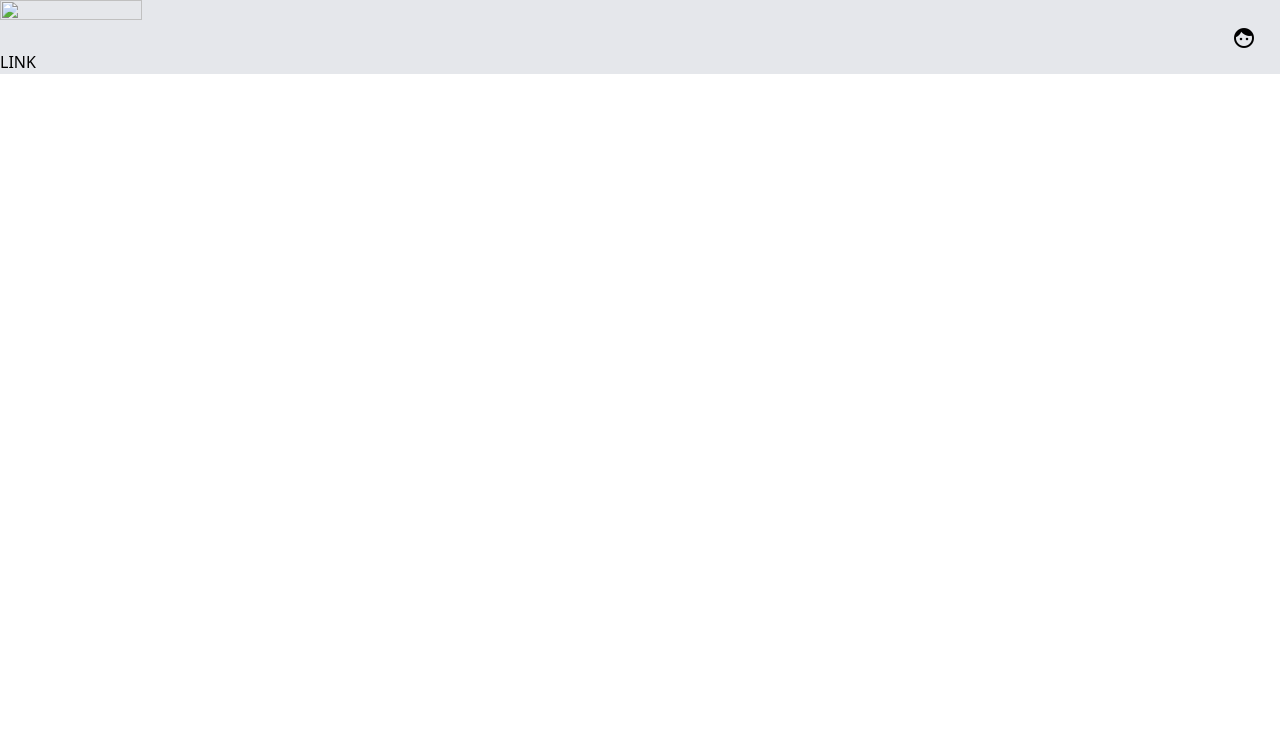
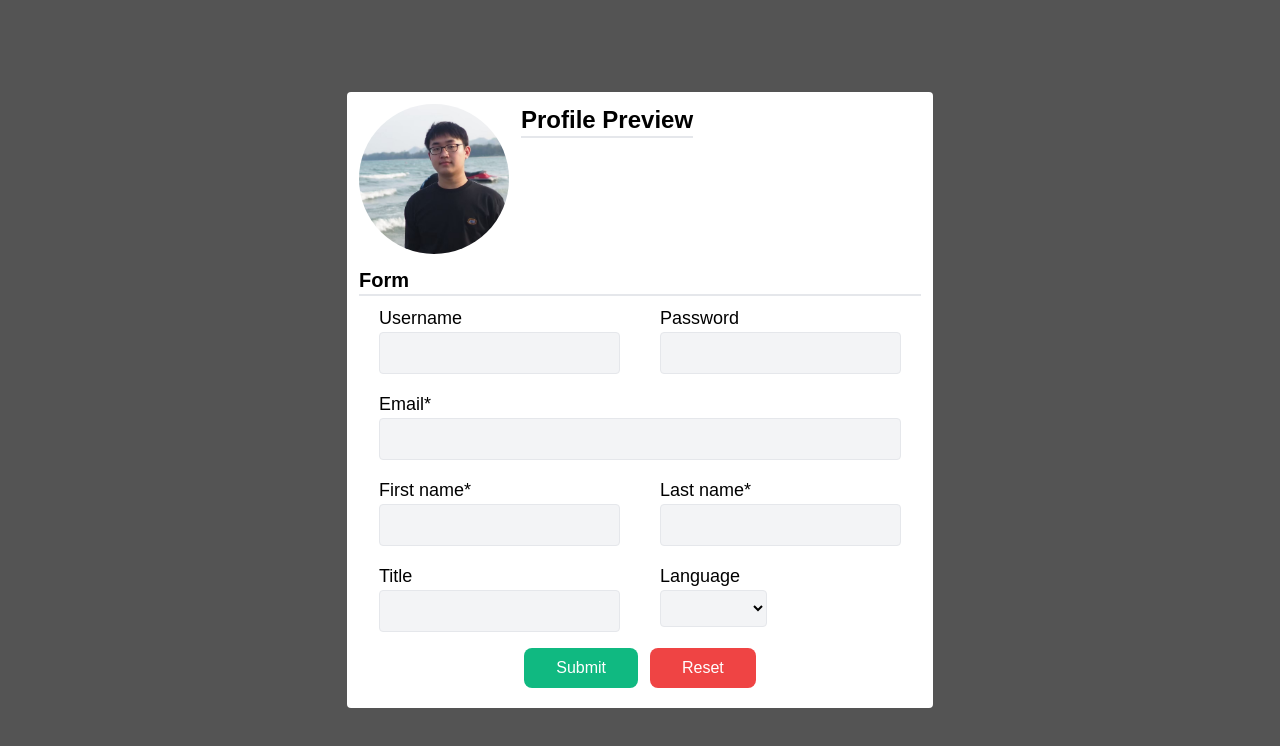
Before and after one commit to varotsk137/INT203_62130500080_groupwork_6, a plain HTML site: page 62130500080_groupwork_6/index.html in a window 1280 px wide. Drawn offline with nearby package versions, Linux system fonts and the light colour scheme.

Commit message:
[Modify] main.js and index.html: Make form with validation.

```diff
--- a/62130500080_groupwork_6/index.html
+++ b/62130500080_groupwork_6/index.html
@@ -18,22 +18,95 @@
   <!-- Vue CDN -->
   <script src="https://unpkg.com/vue@next"></script>
 
+  <!-- Validate.js -->
+  <script src="//cdnjs.cloudflare.com/ajax/libs/validate.js/0.13.1/validate.min.js"></script>
+
+  <!-- CSS -->
+  <link href="style.css" rel="stylesheet">
 </head>
 
 <body>
-  <div id="app" class="h-2/3 w-full bg-gray-200 flex flex-wrap items-start justify-start">
-    <img src="./images/1.png" class="w-1/3 h-full">
-    <div class="w-full flex items-center justify-end">
-      <i class="material-icons">face</i>
-      <p class="font-semibold text-xl tracking-wider uppercase px-3"> {{ msg }}</p>
-    </div>
-    <div class="">
-    <p v-if="shown" >You can see this message.</p>
-      <p v-show="shown">You can see this message.(v-show)</p>
-      <a v-bind:href="url">LINK</a>
+  <div id="app" class="container flex justify-center items-center">
+    <div class="w-max h-max mx-auto bg-white rounded p-3 space-y-3">
+
+      <div id="information" class="flex space-x-3 w-full">
+        <img :src="me" width="150" class="rounded-full">
+        <div>
+          <p class="text-2xl font-bold">Profile Preview</p>
+          <div class="linebreak w-full h-0.5 bg-gray-200"></div>
+          <div v-if="submit" >
+            <p>Username: {{username}}</p>
+            <p>Name: {{fname + ' ' + lname}}</p>
+            <p>Email: {{ email }}</p>
+            <p v-if="title">Title: {{title}}</p>
+            <p v-if="lang">Language: {{lang}}   </p>
+          </div>
+        </div>
+      </div>
+
+      <div id="form">
+        <p class="text-xl font-semibold">Form</p>
+        <div class="linebreak w-full h-0.5 bg-gray-200"></div>
+        <form @submit.prevent="checkForm" class="my-2 mx-5">
+
+          <p v-if="errors" class="text-red-500">
+            <b>Please correct the following error(s):</b>
+            <ul>
+               <li v-for="error in errors" class="text-red-500">{{ error }}</li>
+            </ul>
+        </p>
+
+          <div id="uspw" class="flex space-x-10">
+            <div>
+              <label for="username" class="text-lg">Username</label><br />
+              <input id="username" type="text" name="username" v-model="username" class="bg-gray-100 border rounded px-4 py-2 mb-4">
+            </div>
+            <div>
+              <label for="password" class="text-lg">Password</label><br />
+              <input id="password" type="password" name="password" v-model="password" class="bg-gray-100 border rounded px-4 py-2 mb-4">
+            </div>
+          </div>
+
+          <div>
+            <label for="email" class="text-lg">Email*</label><br />
+            <input id="email" type="text" name="email" v-model="email" class="bg-gray-100 border rounded px-4 py-2 mb-4 w-full">
+          </div>
+
+          <div class="flex space-x-10">
+            <div>
+              <label for="fname" class="text-lg">First name*</label><br />
+              <input id="fname" type="text" name="fname" v-model="fname" class="bg-gray-100 border rounded px-4 py-2 mb-4">
+            </div>
+            <div>
+              <label for="lname" class="text-lg">Last name*</label><br />
+              <input id="lname" type="text" name="lname" v-model="lname" class="bg-gray-100 border rounded px-4 py-2 mb-4">
+            </div>
+          </div>
+
+          <div class="flex space-x-10">
+            <div>
+              <label for="title" class="text-lg">Title</label><br />
+              <input id="title" type="text" name="title" v-model="title" class="bg-gray-100 border rounded px-4 py-2 mb-4">
+            </div>
+            <div>
+              <label for="lang" class="text-lg">Language</label><br />
+              <select id="lang" type="text" name="lang" v-model="lang" class="bg-gray-100 border rounded px-4 py-2 mb-4">
+                <option value="English">English</option>
+                <option value="Thai">Thai</option>
+                </select>
+            </div>
+          </div>
+
+          <div class="flex justify-center space-x-3">
+            <input type="submit" value="Submit" class="px-8 py-2 text-white bg-green-500 rounded-lg hover:bg-green-600">
+            <input type="reset" value="Reset" class="px-8 py-2 text-white bg-red-500 rounded-lg hover:bg-red-600">
+          </div>
+
+        </form>
+      </div>
+
     </div>
   </div>
-
 
   <!-- my main.js -->
   <script src="./main.js"></script>
--- a/62130500080_groupwork_6/main.js
+++ b/62130500080_groupwork_6/main.js
@@ -1,13 +1,67 @@
+const constraints = {
+    fname: {
+        presence: true,
+    },
+    lname: {
+        presence: true,
+    },
+    username: {
+        presence: true,
+        exclusion: {
+            within: ["admin"],
+            message: "'%{value}' is not allowed"
+          },
+        length: {
+            minimum : 6,
+            message: "must be at least 6 characters"
+        }
+    },
+    password: {
+        presence: true,
+
+    },
+    email: {
+        presence: true,
+        email: true
+    },
+    title: {
+        presence: false
+    },
+    lang: {
+        presence: false
+    }
+}
+
 const app = {
     data() {
         return {
-                bg: "./images/bg.jpg"
-            ,   me: "./images/me.jpg"
-            ,   name: "Varot Tirakhuntorn"
-            ,   location: "Thailand"
-            ,   follower: 137
-            ,   projects: 2
-            ,   ranks: 222
+            me: "./images/me.jpg",
+            username: null,
+            password: null,
+            email: null,
+            fname: null,
+            lname: null,
+            title: null,
+            lang: null,
+            errors: null,
+            submit: false
+        }
+    },
+    methods: {
+        checkForm(){
+            this.errors = validate({fname: this.fname,
+                                    lname: this.lname,
+                                    username: this.username,
+                                    password: this.password,
+                                    title: this.title,
+                                    email: this.email,
+                                    lang: this.lang
+                                    },
+                                    constraints)
+            if(!this.errors){
+                this.submit = true;
+                alert("Registered successfully.")
+            }
         }
     }
 }
--- a/62130500080_groupwork_6/style.css
+++ b/62130500080_groupwork_6/style.css
@@ -1,4 +1,4 @@
-@import url("https://fonts.googleapis.com/css2?family=Poppins:weight@100;200;300;400;500;600;700;800&display=swap");
+/* @import url("https://fonts.googleapis.com/css2?family=Poppins:weight@100;200;300;400;500;600;700;800&display=swap"); */
 
 body {
   background-color: #545454;
@@ -11,11 +11,11 @@ body {
 }
 
 .card {
-  width: 380px;
+  width: 500px;
   border: none;
   border-radius: 15px;
   padding: 8px;
-  background-color: #fff;
+  background-color: rgb(223, 223, 223);
   position: relative;
   height: 370px
 }
@@ -43,7 +43,7 @@ body {
 .profile {
   position: absolute;
   top: -53px;
-  left: 38%;
+  left: 41%;
   height: 85px;
   width: 85px;
   border: 3px solid #fff;
```
